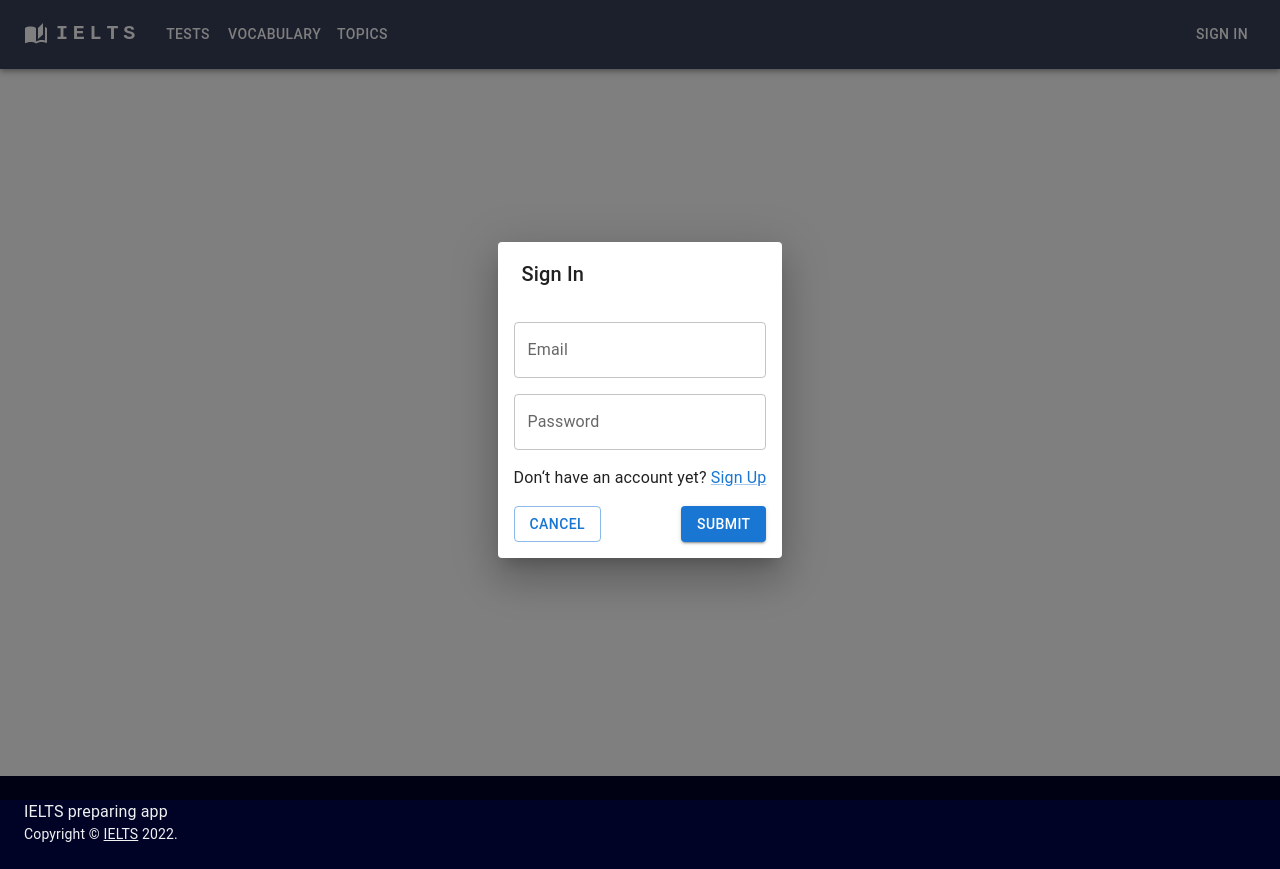
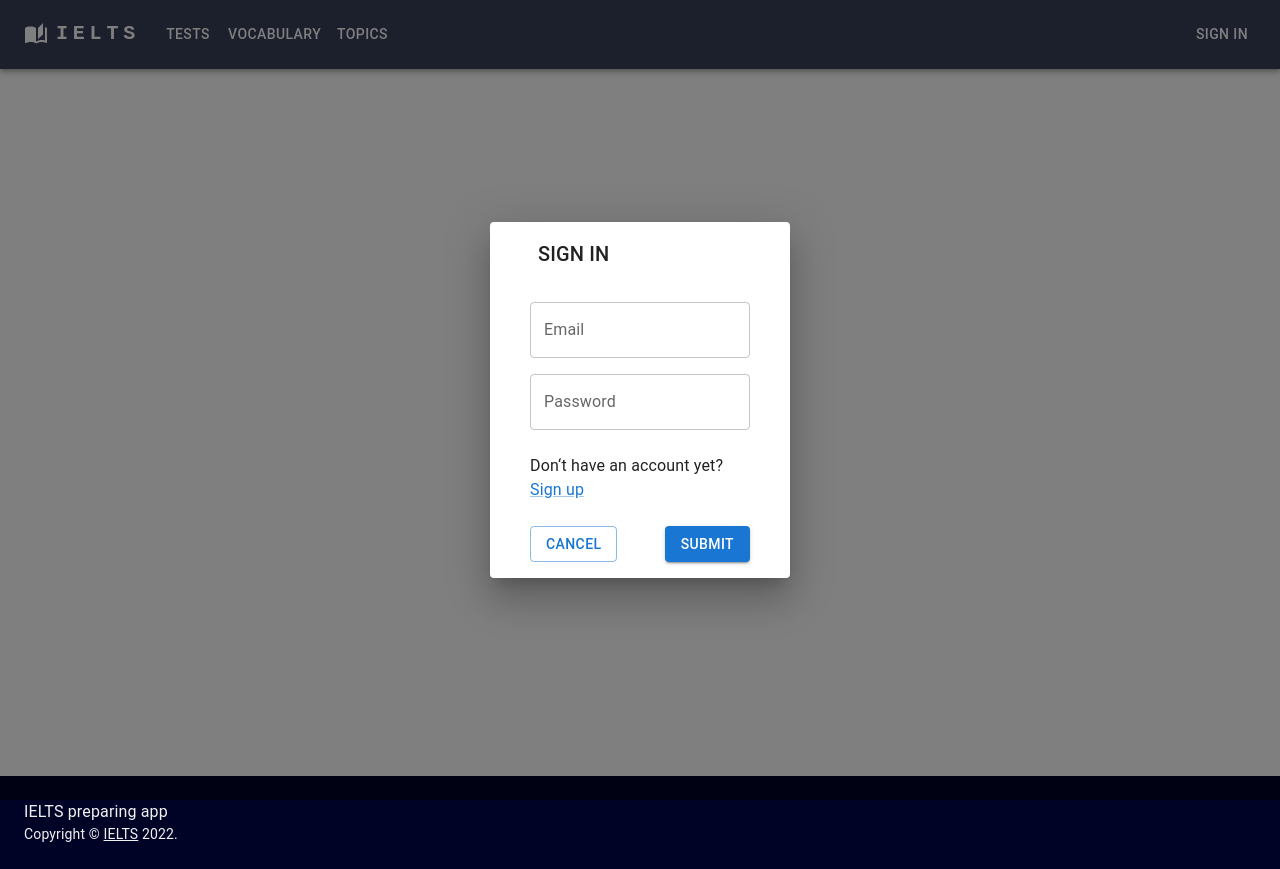
Before and after one commit to achultsova/IELTS_Frontend, a React (Create React App) app: page / in a window 1280 px wide. Both pictures are taken after a click on the button "SIGN IN". Built offline with nearby package versions, Linux system fonts and the light colour scheme.

Commit message:
feat: sign up layout and validation

```diff
--- a/src/shared/components/SignIn/Form.tsx
+++ b/src/shared/components/SignIn/Form.tsx
@@ -1,9 +1,9 @@
-import React, { FC } from 'react'
+import React, { FC, useState } from 'react'
 import { useFormik } from 'formik'
 import * as yup from 'yup'
 import Button from '@mui/material/Button'
 import TextField from '@mui/material/TextField'
-import { DialogTitle, Link, Typography } from '@mui/material'
+import { DialogTitle, Link, Typography, Box } from '@mui/material'
 
 type Props = {
     handleClose: () => void
@@ -18,28 +18,47 @@ const validationSchema = yup.object({
     .string()
     .min(8, 'Password should be of minimum 8 characters length')
     .required('Password is required'),
+  repeatPassword: yup
+    .string()
+    .label('confirm password')
+    .test('passwords-match', 'Passwords must match', function(value){
+      return this.parent.password === value
+    })
+    .required()
 })
 
 const Form: FC<Props> = ({handleClose }) => {
+  const [loginSignup, setLoginSignup] = useState('login')
+  const [authError, setAuthError] = useState(null)
   const formik = useFormik({
     initialValues: {
       email: '',
       password: '',
+      repeatPassword: ''
     },
     validationSchema: validationSchema,
     onSubmit: (values) => {
       alert(JSON.stringify(values, null, 2))
     },
   })
+
+  const onChange = () => {
+    setAuthError(null)
+    loginSignup === 'signup'
+      ? setLoginSignup('login')
+      : setLoginSignup('signup')
+  }
   return (
-    <div>
-      <DialogTitle> Sign In</DialogTitle>
+    <Box px={3} sx={{width: '300px'}}>
+      <DialogTitle>
+        {loginSignup === 'signup' ? (
+          'SIGN UP') : ('SIGN IN')}
+      </DialogTitle>
       <form style={{
         display: 'flex',
         flexDirection: 'column',
         justifyContent: 'center',
         alignItems: 'center',
-        paddingInline: '32px',
         padding: '16px',
       }} onSubmit={formik.handleSubmit}>
         <TextField
@@ -53,6 +72,9 @@ const Form: FC<Props> = ({handleClose }) => {
           helperText={formik.touched.email && formik.errors.email}
           sx={{paddingBottom: '16px'}}
         />
+        {loginSignup === 'signup'
+          ? (
+            <Box>
               <TextField
                 fullWidth
                 id="password"
@@ -65,12 +87,51 @@ const Form: FC<Props> = ({handleClose }) => {
                 helperText={formik.touched.password && formik.errors.password}
                 sx={{paddingBottom: '16px'}}
               />
-        <Typography sx={{paddingBottom: '16px'}}>
+              <TextField
+                fullWidth
+                id="repeatPassword"
+                name="repeatPassword"
+                label="Repeat password"
+                type="repeatPassword"
+                value={formik.values.repeatPassword}
+                onChange={formik.handleChange}
+                error={formik.touched.repeatPassword && Boolean(formik.errors.repeatPassword)}
+                helperText={formik.touched.repeatPassword && formik.errors.repeatPassword}
+              />
+            </Box>
+          )
+          : (
+            <TextField
+              fullWidth
+              id="password"
+              name="password"
+              label="Password"
+              type="password"
+              value={formik.values.password}
+              onChange={formik.handleChange}
+              error={formik.touched.password && Boolean(formik.errors.password)}
+              helperText={formik.touched.password && formik.errors.password}
+            />
+          )}
+        <Box py={3}>
+          <Typography>
+            {loginSignup === 'signup' ? (
+              <>
+							Already have an account?{' '}
+                <Link onClick={onChange} sx={{cursor: 'pointer'}}>
+								Sign In
+                </Link>
+              </>
+            ) : (
+              <>
 							Don&lsquo;t have an account yet?{' '}
-          <Link>
-								Sign Up
+                <Link onClick={onChange} sx={{cursor: 'pointer'}}>
+								Sign up
                 </Link>
+              </>
+            )}
           </Typography>
+        </Box>
         <div style={{display: 'flex', justifyContent: 'space-between', width: '100%'}}>
           <Button variant="outlined" onClick={handleClose}>
             Cancel
@@ -80,7 +141,7 @@ const Form: FC<Props> = ({handleClose }) => {
           </Button>
         </div>
       </form>
-    </div>
+    </Box>
   )
 }
 
```
Lines whose indentation alone changed are shown as unchanged.
